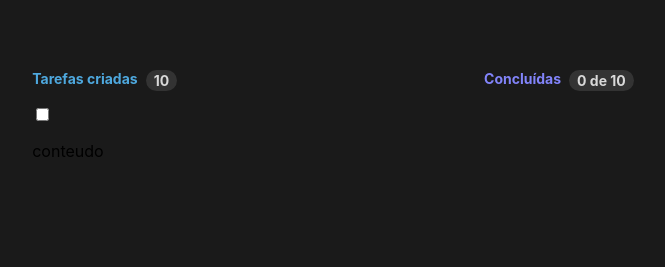
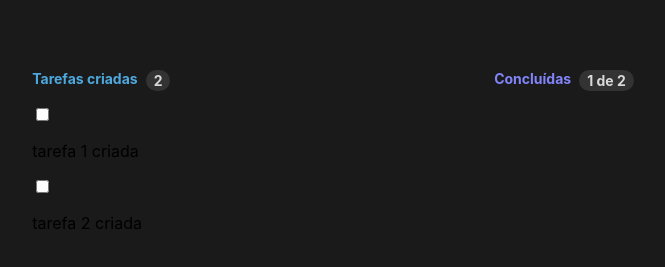
Before and after one commit to nickstarss/ProjetoDesafioReact, a React (Vite) app: page / in a window 1280 px wide. Shown: the part 251-518 px from the top of the page, without its empty margins (307-972 px from the left). Built offline with nearby package versions, Linux system fonts and the light colour scheme.

Commit message:
✨feat: logic of the tasks and tasks count

```diff
--- a/src/App.jsx
+++ b/src/App.jsx
@@ -12,7 +12,13 @@ function App() {
   const [tasks, setTasks] = useState([
     {
       id: 1,
-      cont: "tarefa 1 criada"
+      cont: "tarefa 1 criada",
+      done: false
+    },
+    {
+      id: 2,
+      cont: "tarefa 2 criada",
+      done: true
     }
   ]);
   return (
@@ -30,12 +36,12 @@ function App() {
         <div className={"tasks-info"}>
           <div className={"tasks-info-1"}>
             <p>Tarefas criadas</p>
-            <p className={"task-info-cont"}>10</p>
+            <p className={"task-info-cont"}>{tasks.length}</p>
           </div>
 
           <div className={"tasks-info-2"}>
             <p>Concluídas</p>
-            <p className={"task-info-cont"}>0 de 10</p>
+            <p className={"task-info-cont"}>{tasks.filter(task => task.done).length} de {tasks.length}</p>
           </div>
 
         </div>
@@ -55,7 +61,12 @@ function App() {
             ):(
               /* Tasks */
               <div className={"tasks-list-complete"}>
-              <Task content="conteudo"/>
+                {tasks.map((task) => {
+                  return(
+                    <Task content={task.cont}/>
+                  )
+                })}
+
               </div>
             )}
         </div>
```
